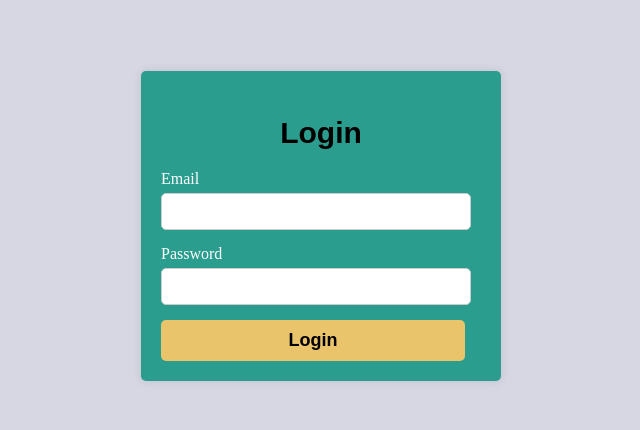
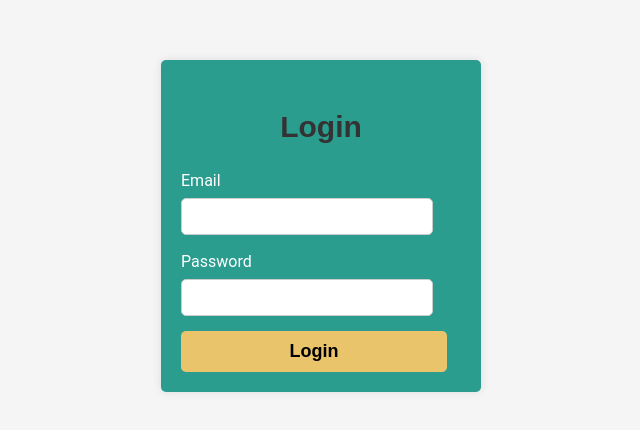
Before and after one commit to om-coderguy/khatabook-next, a Next.js app: page / in a window 1280 px wide. Shown: the part 174-604 px from the top of the page, without its empty margins (319-959 px from the left). Built offline with nearby package versions, Linux system fonts and the light colour scheme.

Commit message:
new changes

```diff
--- a/pages/index.js
+++ b/pages/index.js
@@ -1,12 +1,16 @@
-
-import "../styles/globals.css"
-import Auth from './login';
-Auth
+import "../styles/globals.css";
+import Auth from "./login";
+import { ThemeProvider, CssBaseline } from "@mui/material";
+import theme from "@/app/theme";
+Auth;
 
 export default function Home() {
   return (
     <div>
-      <Auth/>
+      <ThemeProvider theme={theme}>
+        <CssBaseline />
+        <Auth />
+      </ThemeProvider>
     </div>
   );
 }
--- a/pages/update-transaction.js
+++ b/pages/update-transaction.js
@@ -2,6 +2,7 @@ import React, { useState, useEffect } from "react";
 import { useRouter } from "next/router";
 import { db } from "../firebase";
 import { ref, set, get } from "firebase/database";
+import { TextField, Autocomplete, Button } from "@mui/material"; // Import MUI components
 import styles from "../styles/UpdateTransaction.module.css"; // Import the new CSS file
 
 const AddTransaction = () => {
@@ -10,16 +11,18 @@ const AddTransaction = () => {
   const [billNumber, setBillNumber] = useState("");
   const [bookNumber, setBookNumber] = useState("");
   const [note, setNote] = useState("");
-  const [transactionType, setTransactionType] = useState("");
-  const [paymentMode, setPaymentMode] = useState("");
+  const [transactionTypes, setTransactionTypes] = useState(""); // Updated for multiselect
+  const [paymentModes, setPaymentModes] = useState([]); // Updated for multiselect
   const [userId, setUserId] = useState("");
   const [transactionId, setTransactionId] = useState("");
   const router = useRouter();
 
+  const transactionTypeOptions = ["Debit", "Credit"]; // Options for transaction type
+  const paymentModeOptions = ["Cash", "Card", "UPI", "Net Banking"]; // Options for payment modes
+
   useEffect(() => {
-    const { userId, type, id } = router.query;
+    const { userId, id } = router.query;
     setUserId(userId);
-    setTransactionType(type);
 
     if (id) {
       const fetchTransaction = async () => {
@@ -32,7 +35,8 @@ const AddTransaction = () => {
           setBillNumber(data.bill_number);
           setBookNumber(data.book_number);
           setNote(data.note);
-          setPaymentMode(data.payment_mode);
+          setTransactionTypes(data.transaction_type?.split(",") || []);
+          setPaymentModes(data.payment_mode?.split(",") || []);
           setTransactionId(id);
         }
       };
@@ -66,8 +70,8 @@ const AddTransaction = () => {
       bill_number: billNumber,
       book_number: bookNumber,
       note,
-      transaction_type: transactionType,
-      payment_mode: paymentMode,
+      transaction_type: transactionTypes, // Save as comma-separated string
+      payment_mode: paymentModes, // Save as comma-separated string
     };
     await set(ref(db, `transactions/${transactionId}`), newTransaction);
     router.push(`/customer/${userId}`);
@@ -80,69 +84,94 @@ const AddTransaction = () => {
       </h1>
       <form onSubmit={handleSubmit} className={styles.form}>
         <div className={styles.formGroup}>
-          <label className={styles.label}>Amount</label>
-          <input
+          <TextField
+            label="Amount"
             type="number"
             value={amount}
             onChange={(e) => setAmount(e.target.value)}
+            fullWidth
+            required
             className={styles.input}
-            required
           />
         </div>
         <div className={styles.formGroup}>
-          <label className={styles.label}>Date</label>
-          <input
+          <TextField
+            label="Date"
             type="date"
             value={date}
             onChange={(e) => setDate(e.target.value)}
+            fullWidth
+            required
+            InputLabelProps={{ shrink: true }}
             className={styles.input}
-            required
           />
         </div>
-        {transactionType === "Debit" && (
+        <div className={styles.formGroup}>
+          <Autocomplete
+            options={transactionTypeOptions}
+            value={transactionTypes}
+            onChange={(event, newValue) => setTransactionTypes(newValue)}
+            renderInput={(params) => (
+              <TextField {...params} label="Transaction Type" fullWidth />
+            )}
+            className={styles.input}
+          />
+        </div>
+        {transactionTypes=="Debit"&& (
           <>
             <div className={styles.formGroup}>
-              <label className={styles.label}>Bill Number</label>
-              <input
+              <TextField
+                label="Bill Number"
                 type="text"
                 value={billNumber}
                 onChange={(e) => setBillNumber(e.target.value)}
+                fullWidth
                 className={styles.input}
               />
             </div>
             <div className={styles.formGroup}>
-              <label className={styles.label}>Book Number</label>
-              <input
+              <TextField
+                label="Book Number"
                 type="text"
                 value={bookNumber}
                 onChange={(e) => setBookNumber(e.target.value)}
+                fullWidth
                 className={styles.input}
               />
             </div>
           </>
         )}
+        {transactionTypes=="Credit"&& (
+          <div className={styles.formGroup}>
+            <Autocomplete
+              options={paymentModeOptions}
+              value={paymentModes}
+              onChange={(event, newValue) => setPaymentModes(newValue)}
+              renderInput={(params) => (
+                <TextField {...params} label="Payment Mode" fullWidth />
+              )}
+              className={styles.input}
+            />
+          </div>
+        )}
         <div className={styles.formGroup}>
-          <label className={styles.label}>Note</label>
-          <input
+          <TextField
+            label="Note"
             type="text"
             value={note}
             onChange={(e) => setNote(e.target.value)}
+            fullWidth
             className={styles.input}
           />
         </div>
-        <div className={styles.formGroup}>
-          <label className={styles.label}>Payment Mode</label>
-          <input
-            type="text"
-            value={paymentMode}
-            onChange={(e) => setPaymentMode(e.target.value)}
-            className={styles.input}
-            required
-          />
-        </div>
-        <button type="submit" className={styles.submitButton}>
+        <Button
+          type="submit"
+          variant="contained"
+          color="primary"
+          className={styles.submitButton}
+        >
           Save
-        </button>
+        </Button>
       </form>
     </div>
   );
--- /dev/null
+++ b/src/app/theme.js
@@ -0,0 +1,64 @@
+import { createTheme } from "@mui/material/styles";
+
+const theme = createTheme({
+  palette: {
+    primary: {
+      main: "#1976d2", // Primary color (e.g., button background)
+    },
+    secondary: {
+      main: "#f50057", // Secondary color
+    },
+    background: {
+      default: "#f5f5f5", // Background color for the app
+    },
+    text: {
+      primary: "#333", // Default text color
+      secondary: "#555", // Secondary text color
+    },
+  },
+  typography: {
+    fontFamily: "'Roboto', 'Arial', sans-serif",
+    h1: {
+      fontSize: "2rem",
+      fontWeight: "bold",
+    },
+    body1: {
+      fontSize: "1rem",
+      color: "#333",
+    },
+  },
+  components: {
+    MuiTextField: {
+      styleOverrides: {
+        root: {
+          marginBottom: "1rem", // Add spacing between inputs
+          "& .MuiInputBase-root": {
+            borderRadius: "8px", // Rounded corners
+          },
+        },
+      },
+    },
+    MuiButton: {
+      styleOverrides: {
+        root: {
+          borderRadius: "8px",
+          textTransform: "none", // Disable uppercase text
+          fontSize: "20px",
+        },
+      },
+    },
+    MuiAutocomplete: {
+      styleOverrides: {
+        root: {
+          "& .MuiInputBase-root": {
+            backgroundColor: "#fff",
+            borderRadius: "8px",
+            fontSize: "20px",
+          },
+        },
+      },
+    },
+  },
+});
+
+export default theme;
```
